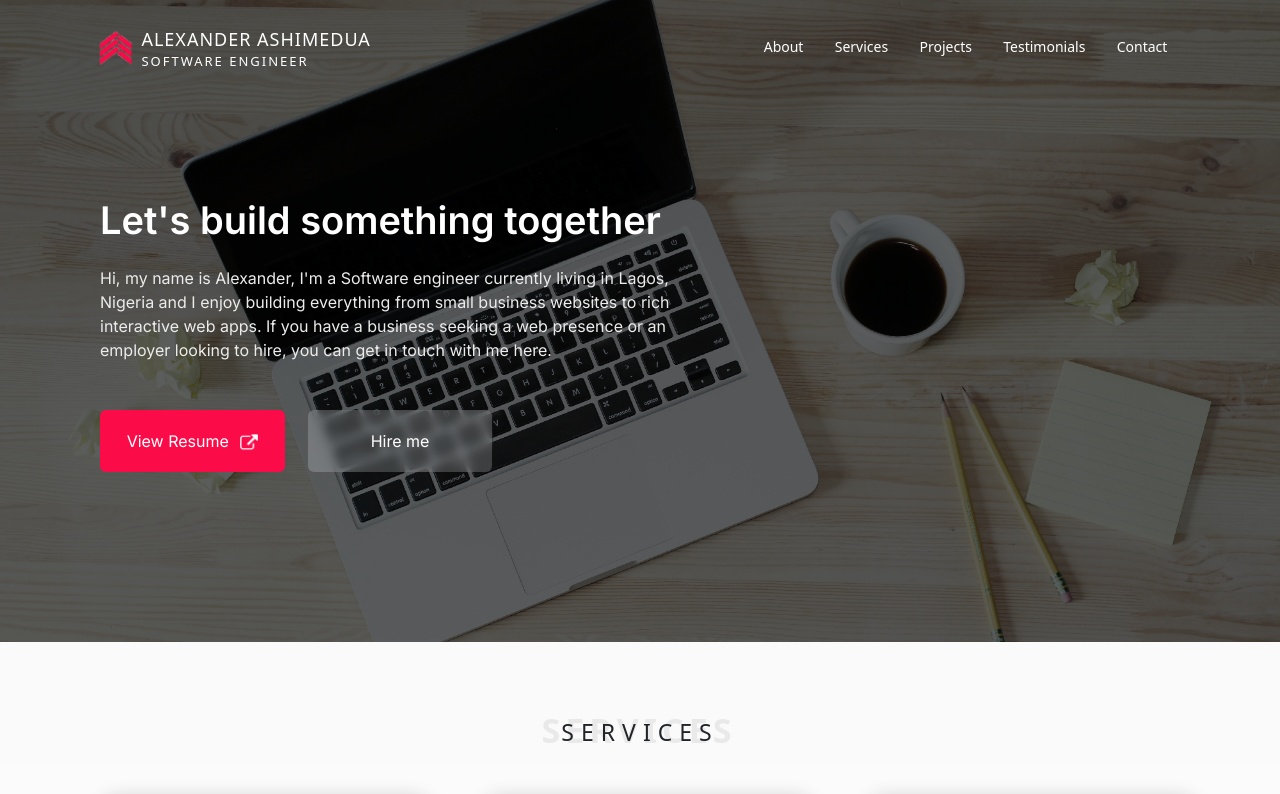
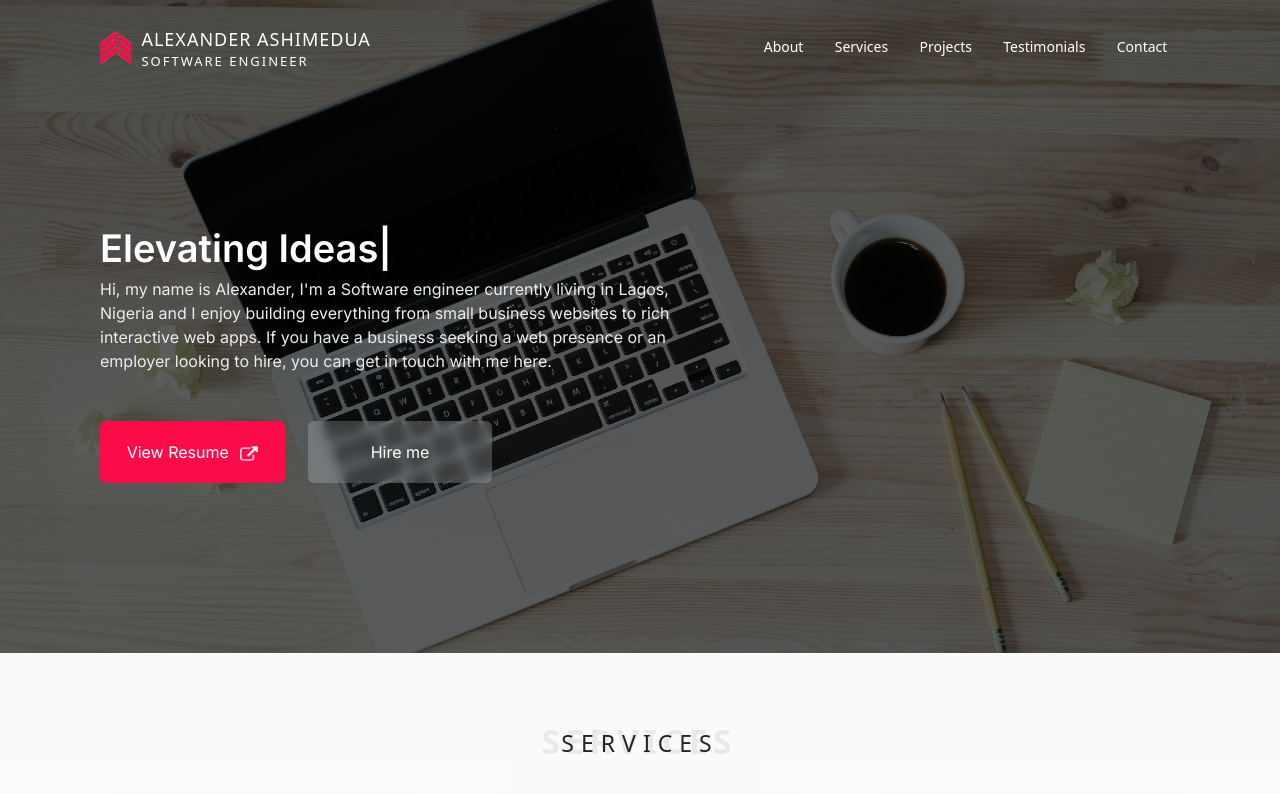
Before and after one commit to AlexanderOba/My-portfolio-web, a Next.js app: page / in a window 1280 px wide. Shown: the top 794 px of the page. Built offline with nearby package versions, Linux system fonts and the light colour scheme.

Commit message:
added fixes

```diff
--- a/components/navbar.tsx
+++ b/components/navbar.tsx
@@ -34,6 +34,7 @@ function NavBar() {
       window.removeEventListener('scroll', handleScroll);
     };
   }, [scrollPosition]);
+
   return (
     <div>
       <header className={`navigation-menu ${showMenu ? '' : styles.hidden} ${scrollPosition === 0 ? styles.topPageNav : ''} ${scrollPosition > 600 ? styles.changeNavBackground : ''}`}>
--- a/pages/index.tsx
+++ b/pages/index.tsx
@@ -1,29 +1,29 @@
-import { Inter } from 'next/font/google'
-import NavBar from '@/components/navbar'
-import { Carousel } from "react-bootstrap";
-import Image from 'next/image'
-import Link from 'next/link';
+import NavBar from '@/components/navbar';
 import AOS from 'aos';
 import "aos/dist/aos.css";
+import { Inter } from 'next/font/google';
+import Image from 'next/image';
+import Link from 'next/link';
 import { useEffect } from 'react';
+import { Carousel } from "react-bootstrap";
+import { FaExternalLinkAlt, FaGithub } from "react-icons/fa";
+import { TypeAnimation } from 'react-type-animation';
+import alley from "../public/alley.png";
+import analytics_icon from "../public/analytics_ico.png";
+import audit from "../public/auddit_icon.png";
+import chinedu from "../public/chinedu.jpg";
+import chris from "../public/chris.png";
+import country_shot from "../public/country_app.png";
+import develop from "../public/develop_icon.png";
 import exticon from '../public/external_white.png';
-import develop from "../public/develop_icon.png"
-import analytics_icon from "../public/analytics_ico.png"
-import audit from "../public/auddit_icon.png"
-import yudimy from "../public/yudimy_webshot.png"
-import github_icon from "../public/github.png"
-import external from "../public/external.png"
-import country_shot from "../public/country_app.png"
-import alley from "../public/alley.png"
-import { FaExternalLinkAlt, FaGithub } from "react-icons/fa";
-import chris from "../public/chris.png";
+import molecular from "../public/molecular.png";
+import yudimy from "../public/yudimy_webshot.png";
 import zino from "../public/zino.png";
-import chinedu from "../public/chinedu.jpg"
-import molecular from "../public/molecular.png"
 
 const inter = Inter({ subsets: ['latin'] })
 
 export default function Home() {
+
   useEffect(() => {
     AOS.init({
       duration: 500,
@@ -32,12 +32,26 @@ export default function Home() {
     });
     AOS.refresh();
   }, [])
+
   return (
     <main>
       <NavBar />
+
       <section className="section-1" id='About'>
         <div className="section_heading-wrap">
-          <h2 className="section-heading">Let&apos;s build something together</h2>
+          <TypeAnimation
+            sequence={[
+              "Elevating Ideas into Exceptional Experiences",
+              2000,
+              "Let's Build Something Together",
+              2000,
+              "Where Creativity Meets Code - Let's Create Magic!",
+              2000,
+            ]}
+            speed={40}
+            style={{ fontSize: '38px', fontWeight: 600, color: "#fff" }}
+            repeat={Infinity}
+          />
           <p className="section-para">
             Hi, my name is Alexander, I&#39;m a Software engineer currently living
             in Lagos, Nigeria and I enjoy building everything from small
@@ -59,6 +73,7 @@ export default function Home() {
           </div>
         </div>
       </section>
+
       <section className="section-2" id='Services'>
         <h2 className="section-heading--primary text-shade">Services</h2>
         <div className="service_section-wrap">
@@ -99,6 +114,7 @@ export default function Home() {
           </div>
         </div>
       </section>
+
       <section className="section-3" id='Projects'>
         <h2 className="section-heading--primary project-shade">Projects</h2>
         <div className="projectsection-wrap">
@@ -249,6 +265,7 @@ export default function Home() {
 
         </div>
       </section>
+
       <section className="section-4" id='Contact'>
         <div className="section-4_wraper">
           <div className="section-4_col1">
@@ -267,6 +284,7 @@ export default function Home() {
           </div>
         </div>
       </section>
+
       <section className="section-5" id='Testimonials'>
         <h3 className="feedback_heading img-shade">
           What client <br /> Feed back about me
@@ -350,6 +368,7 @@ export default function Home() {
         </Carousel>
         <div className="img-shade2"></div>
       </section>
+
     </main >
   )
 }
--- a/styles/globals.css
+++ b/styles/globals.css
@@ -75,12 +75,13 @@ nav {
   width: 57%;
   font-family: "Inter", sans-serif;
   padding-bottom: 130px;
+  padding-top: 120px;
 }
 .section-heading {
   color: #fff;
   font-weight: 600;
   margin: 98px 0px 22px;
-  font-size: 38px;
+  font-size: 16px;
 }
 .section-para {
   color: #ececec;
```
